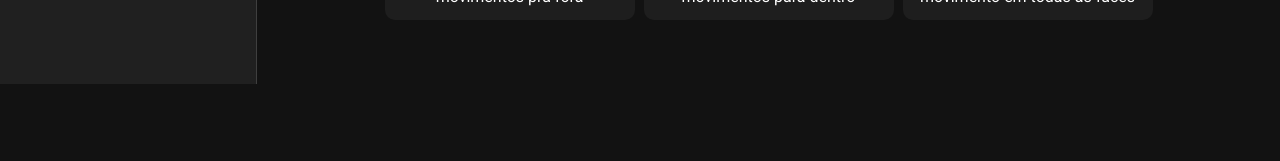
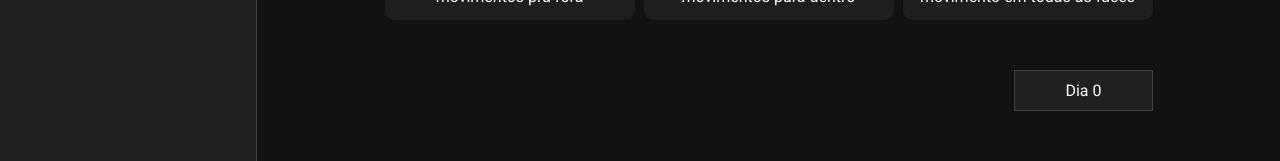
Before and after one commit to Eupou/Cubo-magico-a-saga, a React (Create React App) app: page / in a window 1280 px wide. Shown: the part 1247-1408 px from the top of the page. Before the commit the page ends 1331 px from the top, so only its background shows below. Built offline with nearby package versions, Linux system fonts and the light colour scheme.

Commit message:
feat: add a button that redirects to another page

```diff
--- /dev/null
+++ b/src/components/buttons/NextPageButton.jsx
@@ -0,0 +1,22 @@
+import styled from "styled-components";
+
+import { Link } from "react-router-dom";
+
+const Button = styled(Link)`
+  text-decoration: none;
+  background-color: #202020;
+  padding: 10px 50px;
+  color: white;
+  border: 1px solid #4b4a4aba;
+
+  &:hover {
+    background-color: #4949496b;
+    cursor: pointer;
+  }
+`;
+
+const NextPageButton = ({ text, to }) => {
+  return <Button to={to}>{text}</Button>;
+};
+
+export default NextPageButton;
--- a/src/components/pages/Day0.jsx
+++ b/src/components/pages/Day0.jsx
@@ -16,6 +16,7 @@ const Day0 = () => {
 
   return (
     <Section>
+      <div id="topo"></div>
       <Heading level="h1" fontSize="30px">
         Dia 0
       </Heading>
--- a/src/components/pages/Home.jsx
+++ b/src/components/pages/Home.jsx
@@ -11,6 +11,7 @@ import Heading from "../Section/Heading";
 import Paragraph from "../Section/Paragraph";
 import Section from "../Section/Section";
 import Figure from "../figure/Figure";
+import NextPageButton from "../buttons/NextPageButton";
 
 const ContaienerImg = styled.div`
   margin-top: 15px;
@@ -20,6 +21,13 @@ const ContaienerImg = styled.div`
   @media (max-width: 450px) {
     flex-direction: column;
   }
+`;
+
+const ContainerButton = styled.div`
+  display: flex;
+  justify-content: end;
+  width: 100%;
+  margin-top: 50px;
 `;
 
 const Home = () => {
@@ -82,6 +90,10 @@ const Home = () => {
           captionText="movimento em todas as faces"
         />
       </ContaienerImg>
+
+      <ContainerButton>
+        <NextPageButton to="day0" text="Dia 0" />
+      </ContainerButton>
     </Section>
   );
 };
```
